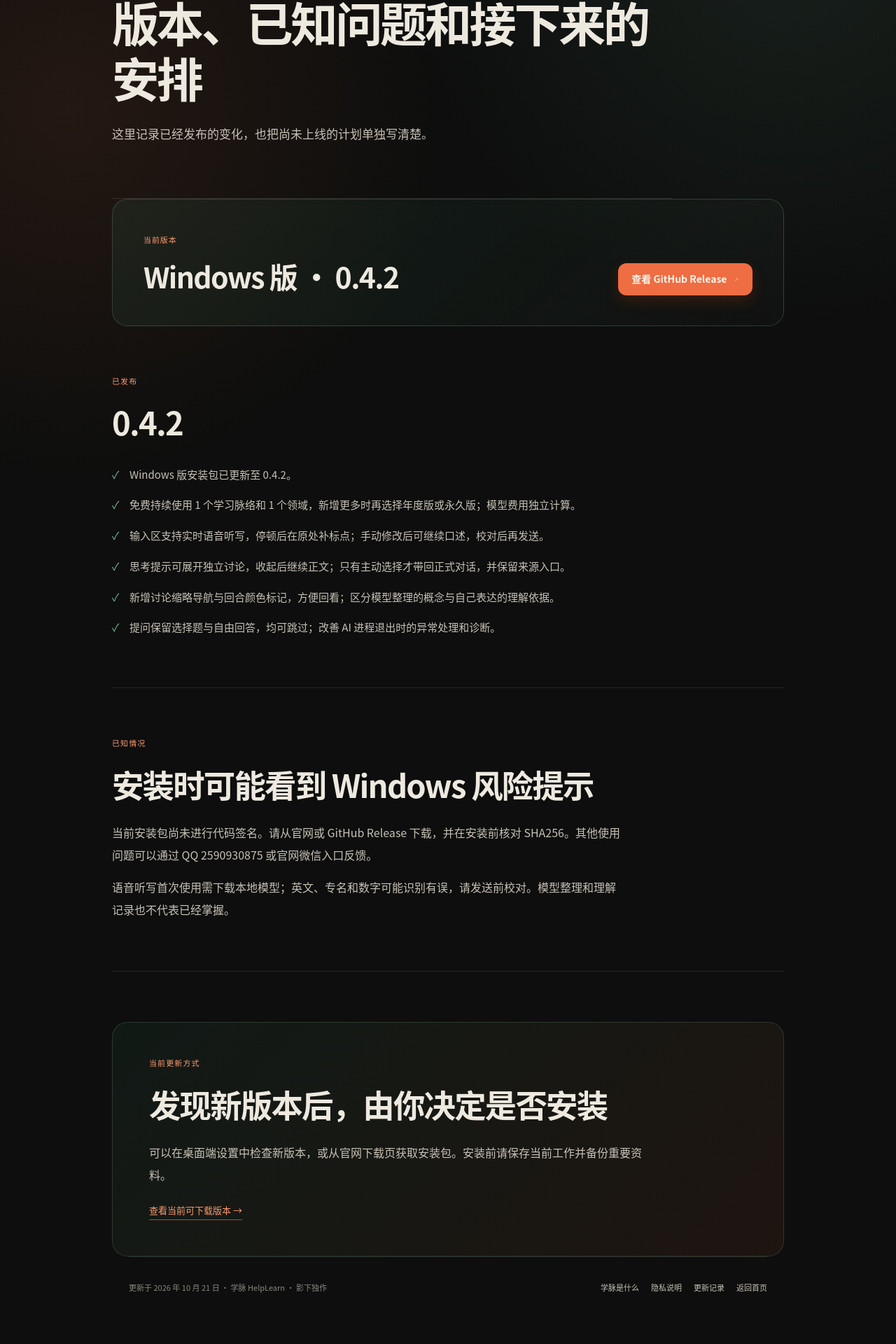
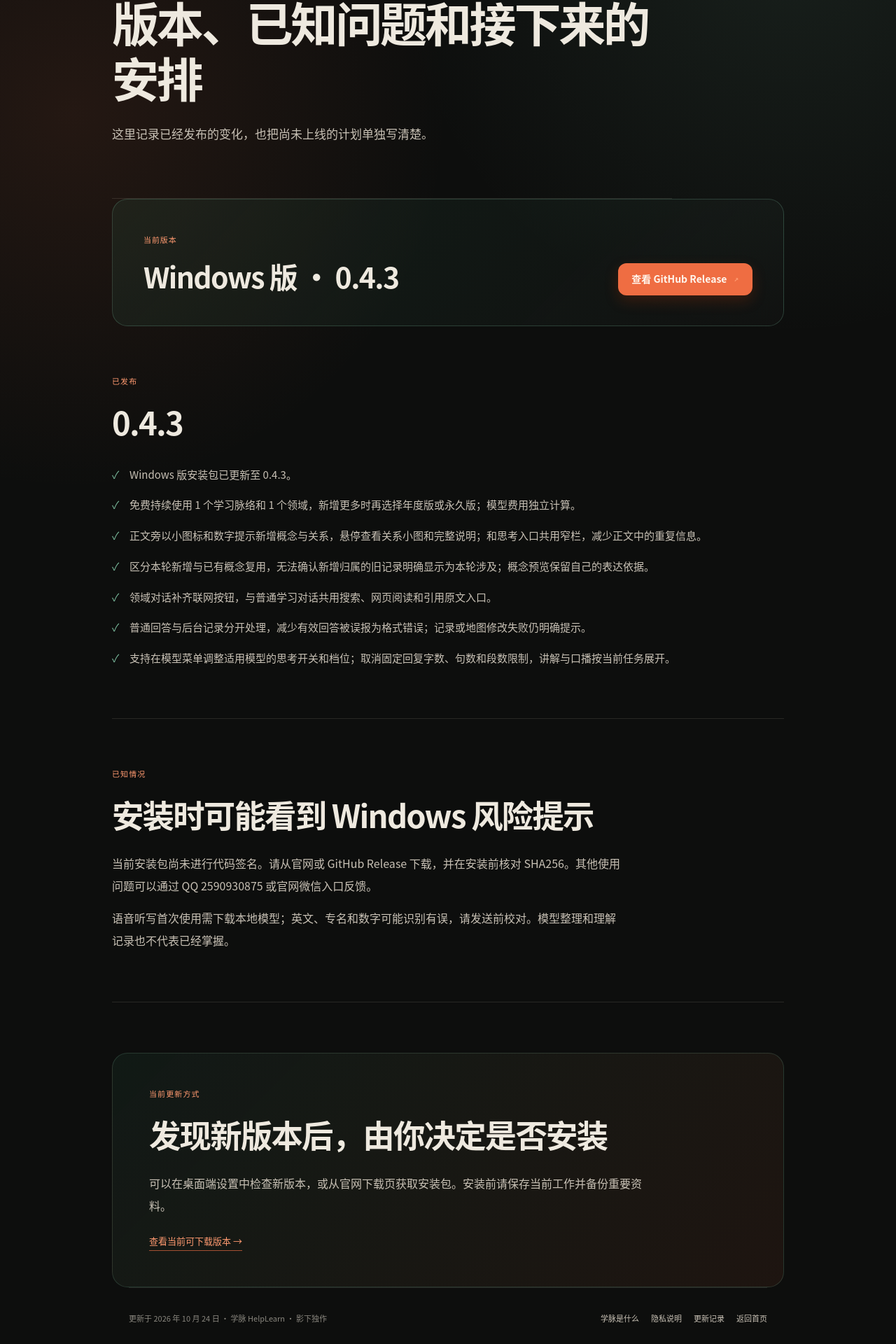
Before and after one commit to indieshade/xuemai-site, a Next.js app: page /changelog in a window 1280 px wide. Shown: the part 236-2156 px from the top of the page at 70% size. Built offline with nearby package versions, Linux system fonts and the light colour scheme.

Commit message:
Publish desktop 0.4.3 download metadata and release notes

```diff
--- a/app/changelog/page.tsx
+++ b/app/changelog/page.tsx
@@ -29,10 +29,11 @@ export default function ChangelogPage() {
         <ul className="info-check-list">
           <li>{product.windows.edition}安装包已更新至 {product.windows.version}。</li>
           <li>免费持续使用 1 个学习脉络和 1 个领域，新增更多时再选择年度版或永久版；模型费用独立计算。</li>
-          <li>输入区支持实时语音听写，停顿后在原处补标点；手动修改后可继续口述，校对后再发送。</li>
-          <li>思考提示可展开独立讨论，收起后继续正文；只有主动选择才带回正式对话，并保留来源入口。</li>
-          <li>新增讨论缩略导航与回合颜色标记，方便回看；区分模型整理的概念与自己表达的理解依据。</li>
-          <li>提问保留选择题与自由回答，均可跳过；改善 AI 进程退出时的异常处理和诊断。</li>
+          <li>正文旁以小图标和数字提示新增概念与关系，悬停查看关系小图和完整说明；和思考入口共用窄栏，减少正文中的重复信息。</li>
+          <li>区分本轮新增与已有概念复用，无法确认新增归属的旧记录明确显示为本轮涉及；概念预览保留自己的表达依据。</li>
+          <li>领域对话补齐联网按钮，与普通学习对话共用搜索、网页阅读和引用原文入口。</li>
+          <li>普通回答与后台记录分开处理，减少有效回答被误报为格式错误；记录或地图修改失败仍明确提示。</li>
+          <li>支持在模型菜单调整适用模型的思考开关和档位；取消固定回复字数、句数和段数限制，讲解与口播按当前任务展开。</li>
         </ul>
       </section>
 
--- a/app/windows-release.generated.json
+++ b/app/windows-release.generated.json
@@ -4,15 +4,15 @@
   "channel": "stable",
   "edition": "Windows 版",
   "prereleaseNote": null,
-  "version": "0.4.2",
-  "label": "Windows 版 · 0.4.2",
+  "version": "0.4.3",
+  "label": "Windows 版 · 0.4.3",
   "platform": "Windows x64",
-  "sizeBytes": 228978518,
-  "size": "218.37 MB",
-  "sha256": "593629C7D13C68343DCDF17ADCEAB8D599CFF02DDFD7492662CB1BCD2E29558B",
-  "sha512": "ZfgCnmvLAKd7JVrpmT2GZBgjUwaj/jKU585E++xVePkL9IAOens1SAWt6XjXj4VXpxK2jt9pOZTSL6EceZ9SJw==",
-  "downloadUrl": "https://github.com/indieshade/xuemai-site/releases/download/v0.4.2/Xuemai-Setup-0.4.2-x64.exe",
-  "releaseUrl": "https://github.com/indieshade/xuemai-site/releases/tag/v0.4.2",
-  "releaseDate": "2026-10-21T13:09:27.055Z",
-  "releasedOn": "2026 年 10 月 21 日"
+  "sizeBytes": 228987700,
+  "size": "218.38 MB",
+  "sha256": "A4D7DAA038DC9D63E72D1351EEEB0E1B9FA19C589D21DD7713C828894622F851",
+  "sha512": "dIpwADJAV9xwq+s8NyTV45x15dgpOYkkjubodMf+9tDMMxtsEEYTuiYahs139d+YjsFb90AW+goKD3Tdq8hmfA==",
+  "downloadUrl": "https://github.com/indieshade/xuemai-site/releases/download/v0.4.3/Xuemai-Setup-0.4.3-x64.exe",
+  "releaseUrl": "https://github.com/indieshade/xuemai-site/releases/tag/v0.4.3",
+  "releaseDate": "2026-10-24T17:07:20.719Z",
+  "releasedOn": "2026 年 10 月 24 日"
 }
--- a/public/windows-release.json
+++ b/public/windows-release.json
@@ -4,15 +4,15 @@
   "channel": "stable",
   "edition": "Windows 版",
   "prereleaseNote": null,
-  "version": "0.4.2",
-  "label": "Windows 版 · 0.4.2",
+  "version": "0.4.3",
+  "label": "Windows 版 · 0.4.3",
   "platform": "Windows x64",
-  "sizeBytes": 228978518,
-  "size": "218.37 MB",
-  "sha256": "593629C7D13C68343DCDF17ADCEAB8D599CFF02DDFD7492662CB1BCD2E29558B",
-  "sha512": "ZfgCnmvLAKd7JVrpmT2GZBgjUwaj/jKU585E++xVePkL9IAOens1SAWt6XjXj4VXpxK2jt9pOZTSL6EceZ9SJw==",
-  "downloadUrl": "https://github.com/indieshade/xuemai-site/releases/download/v0.4.2/Xuemai-Setup-0.4.2-x64.exe",
-  "releaseUrl": "https://github.com/indieshade/xuemai-site/releases/tag/v0.4.2",
-  "releaseDate": "2026-10-21T13:09:27.055Z",
-  "releasedOn": "2026 年 10 月 21 日"
+  "sizeBytes": 228987700,
+  "size": "218.38 MB",
+  "sha256": "A4D7DAA038DC9D63E72D1351EEEB0E1B9FA19C589D21DD7713C828894622F851",
+  "sha512": "dIpwADJAV9xwq+s8NyTV45x15dgpOYkkjubodMf+9tDMMxtsEEYTuiYahs139d+YjsFb90AW+goKD3Tdq8hmfA==",
+  "downloadUrl": "https://github.com/indieshade/xuemai-site/releases/download/v0.4.3/Xuemai-Setup-0.4.3-x64.exe",
+  "releaseUrl": "https://github.com/indieshade/xuemai-site/releases/tag/v0.4.3",
+  "releaseDate": "2026-10-24T17:07:20.719Z",
+  "releasedOn": "2026 年 10 月 24 日"
 }
```
